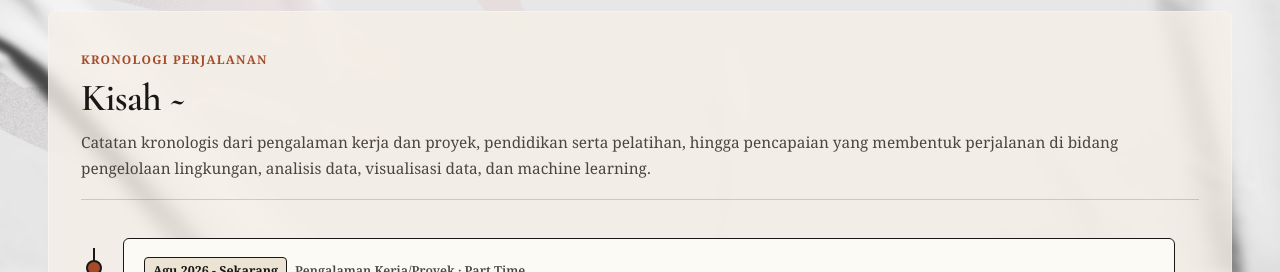
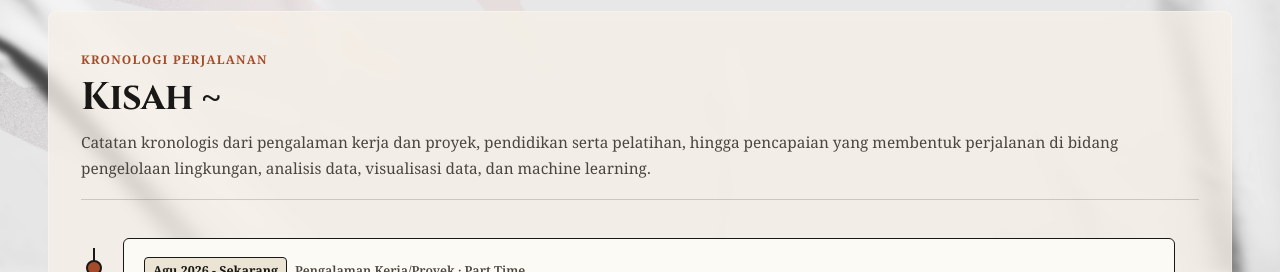
Before and after one commit to Sulbae/Sulbae.github.io, a Jekyll site: the page built from index.md, in a window 1280 px wide and 1400 px high, scrolled down 2249 px. Shown: the part 178-450 px from the top of the window. Built offline with Jekyll 4.4.1, drawn with Linux system fonts in a browser that asks for light colours.

Commit message:
Update home.css

```diff
--- a/assets/css/home.css
+++ b/assets/css/home.css
@@ -983,7 +983,7 @@ details[open]::details-content {
 
 #kisah .kisah-title {
   margin: 0 0 10px;
-  font-family: var(--font-heading);
+  font-family: var(--font-display);
   font-size: clamp(1.8rem, 4vw, 2.4rem);
   font-weight: 800;
   line-height: 1.15;
```
